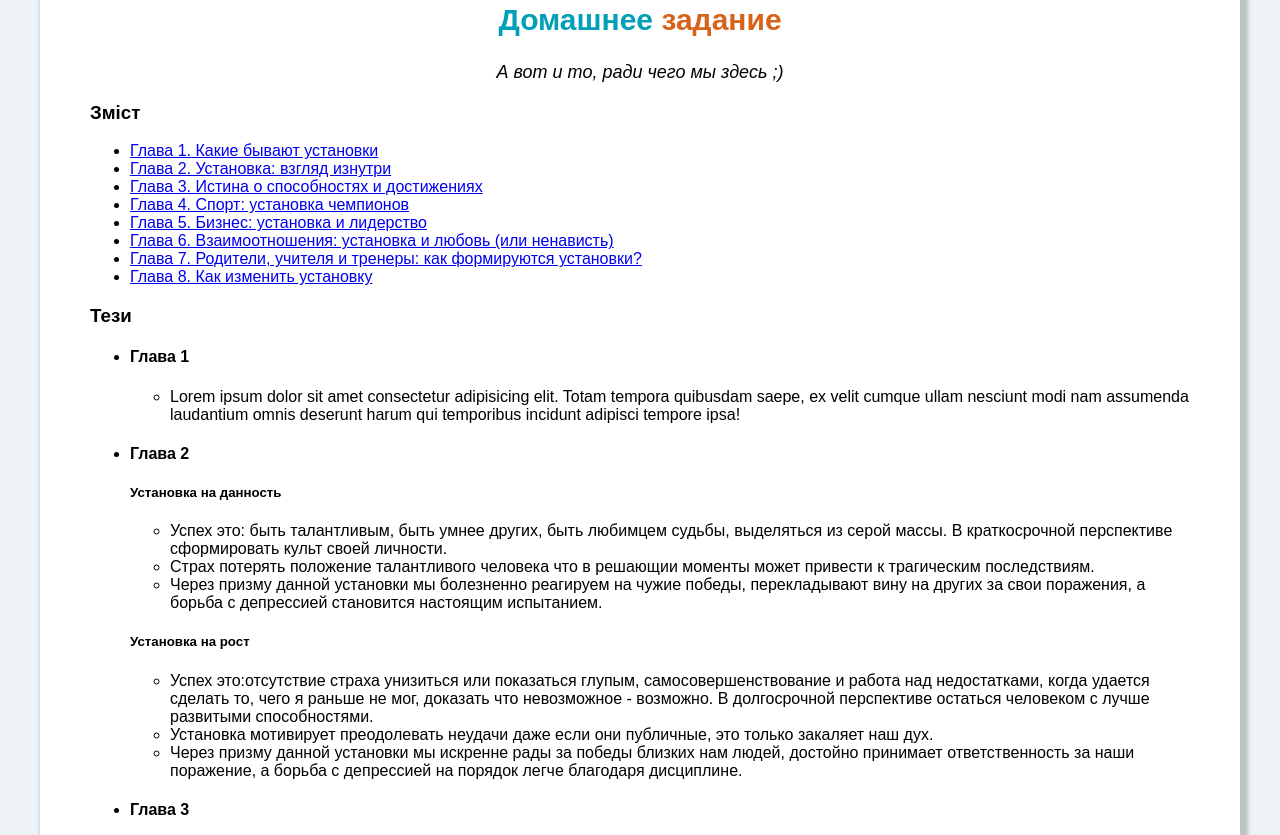
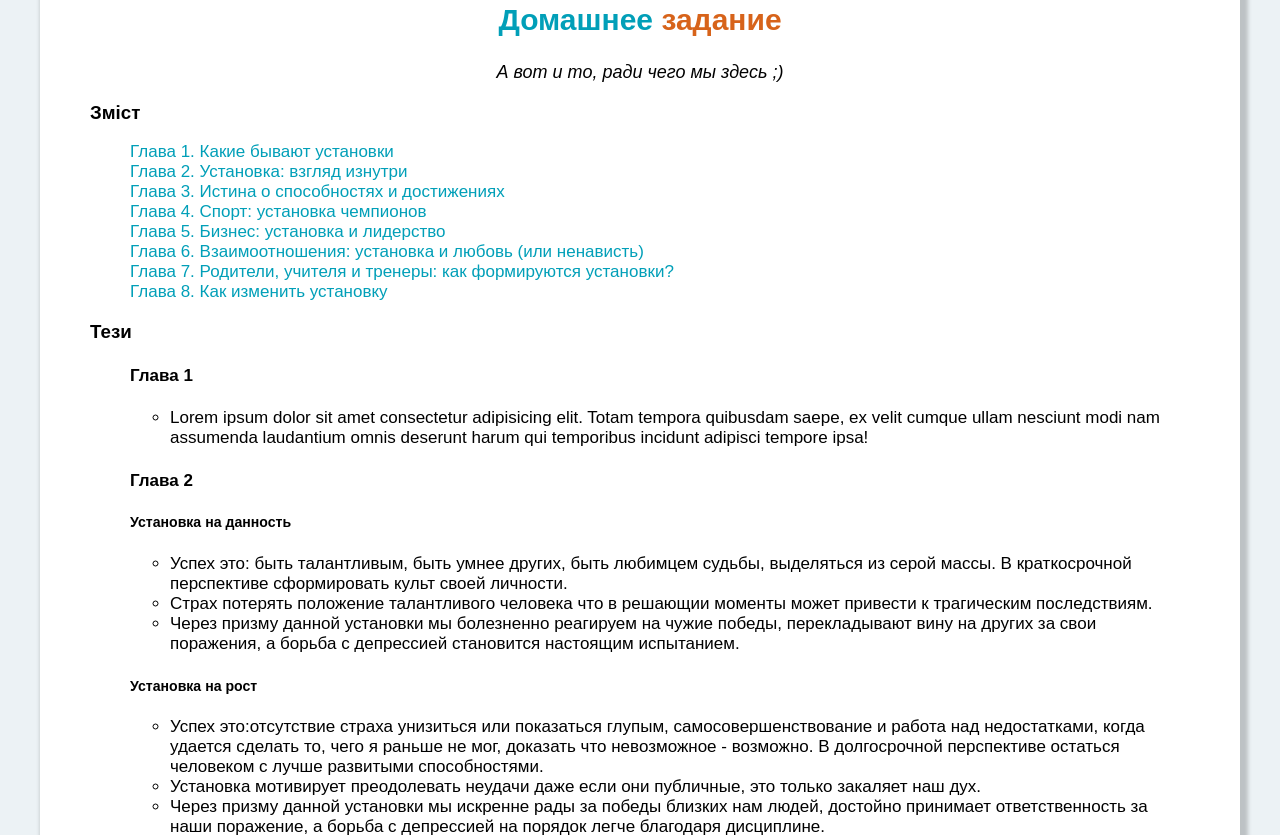
Before and after one commit to BohdanToder/soft-skills-1, a plain HTML site: page index.html in a window 1280 px wide. Shown: the part 1621-2456 px from the top of the page. Drawn offline with Linux system fonts and the light colour scheme.

Commit message:
Прибирає маркування з <li> + деякі косметичні муточки)

```diff
--- a/css/styles.css
+++ b/css/styles.css
@@ -11,21 +11,27 @@ main {
   padding-bottom: 10px;
   box-shadow: 4px 4px 4px 4px hsla(0, 0%, 1%, 0.2);
 }
+
 h1 {
   font-size: 45px;
 }
+
 h2 {
   font-size: 30px;
 }
+
+i {
+  font-size: 18px;
+}
+
 .fname {
   color: #019fb8;
 }
+
 .sname {
   color: #d7631a;
 }
-i {
-  font-size: 18px;
-}
+
 .hero {
   text-align: center;
   margin: 50px;
@@ -34,10 +40,6 @@ i {
 .about {
   background-color: rgb(250, 249, 249);
   text-align: center;
-}
-
-.about li {
-  list-style-type: none;
 }
 
 .list {
@@ -51,6 +53,10 @@ i {
   flex: 1 0 30%;
 }
 
+.about li {
+  list-style-type: none;
+}
+
 .homework {
   margin: 50px;
 }
@@ -59,3 +65,12 @@ i {
 .homework h2 {
   text-align: center;
 }
+
+.nomark {
+  font-size: 17px;
+  list-style-type: none;
+}
+.nomark a {
+  color: #019fb8;
+  text-decoration: none;
+}
--- a/index.html
+++ b/index.html
@@ -100,24 +100,24 @@
             <p> <i>А вот и то, ради чего мы здесь ;)</i> </p>
             <h3>Зміст</h3>
             <ul>
-                <li> <a href="#chapter-one">Глава 1. Какие бывают установки</a> </li>
-                <li><a href="#chapter-two">Глава 2. Установка: взгляд изнутри</a></li>
-                <li><a href="#chapter-three">Глава 3. Истина о способностях и достижениях</a></li>
-                <li><a href="#chapter-four">Глава 4. Спорт: установка чемпионов</a></li>
-                <li><a href="#chapter-five">Глава 5. Бизнес: установка и лидерство</a></li>
-                <li><a href="#chapter-six">Глава 6. Взаимоотношения: установка и любовь (или ненависть)</a></li>
-                <li><a href="#chapter-seven">Глава 7. Родители, учителя и тренеры: как формируются установки?</a></li>
-                <li><a href="#chapter-eight">Глава 8. Как изменить установку</a></li>
+                <li class="nomark"> <a href="#chapter-one">Глава 1. Какие бывают установки</a> </li>
+                <li class="nomark"><a href="#chapter-two">Глава 2. Установка: взгляд изнутри</a></li>
+                <li class="nomark"><a href="#chapter-three">Глава 3. Истина о способностях и достижениях</a></li>
+                <li class="nomark"><a href="#chapter-four">Глава 4. Спорт: установка чемпионов</a></li>
+                <li class="nomark"><a href="#chapter-five">Глава 5. Бизнес: установка и лидерство</a></li>
+                <li class="nomark"><a href="#chapter-six">Глава 6. Взаимоотношения: установка и любовь (или ненависть)</a></li>
+                <li class="nomark"><a href="#chapter-seven">Глава 7. Родители, учителя и тренеры: как формируются установки?</a></li>
+                <li class="nomark"><a href="#chapter-eight">Глава 8. Как изменить установку</a></li>
             </ul>
         <h3>Тези</h3>
     <ul>
-    <li><h4 id="chapter-one">Глава 1</h4>
+    <li  class="nomark"><h4 id="chapter-one">Глава 1</h4>
         <ul>
             <li>Lorem ipsum dolor sit amet consectetur adipisicing elit. Totam tempora quibusdam saepe, ex velit cumque ullam nesciunt modi nam assumenda laudantium omnis deserunt harum qui temporibus incidunt adipisci tempore ipsa!
             </li>
         </ul>
     </li>
-    <li>
+    <li  class="nomark">
         <h4 id="chapter-two">Глава 2</h4>
             <h5>Установка на данность</h5>
             <ul>
@@ -152,7 +152,7 @@
             </ul>
     </li>
 
-   <li>
+   <li class="nomark">
         <h4 id="chapter-three">Глава 3</h4>
 
             <h5>Установка на данность</h5>
@@ -173,7 +173,7 @@
                 <li>Достижения складываются из титанического труда и <strong>команды</strong></li>
             </ul>
     </li>
-    <li>
+    <li class="nomark">
         <h4 id="chapter-four">Глава 4</h4>
         <ul>
 
@@ -189,7 +189,7 @@
             <li>Видеть успех в обретении новых знаний, умений и в совершенствовании.</li>
         </ul>
     </li>
-    <li>
+    <li class="nomark">
         <h4 id="chapter-five">Глава 5</h4>
         <ul>
             <li>Умение сознавать и исправлять свои ошибки - важнее "таланта".</li>
@@ -206,7 +206,7 @@
             <li>Изменив установку, можно круто изменить свою жизнь</li>
         </ul>
     </li>
-    <li>
+    <li class="nomark">
         <h4 id="chapter-six">Глава 6</h4>
         <ul>
             <li>Чтобы коммуникация была полноценной, нужно трудиться</li>
@@ -221,7 +221,7 @@
             <li>Поддержка и вера в партнёра!</li>
         </ul>
     </li>
-    <li>
+    <li class="nomark">
         <h4 id="chapter-seven">Глава 7</h4>
         <ul>
             <li>Если родители хотят преподнести своим детям подарок, лучшее, что они могут сделать, — это научить их любить испытания, с
@@ -244,7 +244,7 @@
             <li>Помните: талант и интеллект можно развивать.</li>
         </ul>
     </li>
-    <li>
+    <li class="nomark">
         <h4 id="chapter-eight">Глава 8</h4>
         <ul>
             <li>Lorem ipsum dolor sit amet consectetur adipisicing elit. Totam tempora quibusdam saepe, ex velit cumque
```
